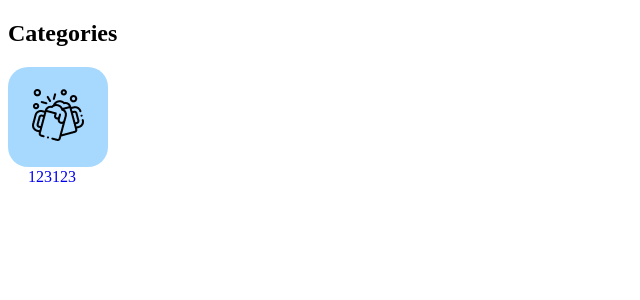
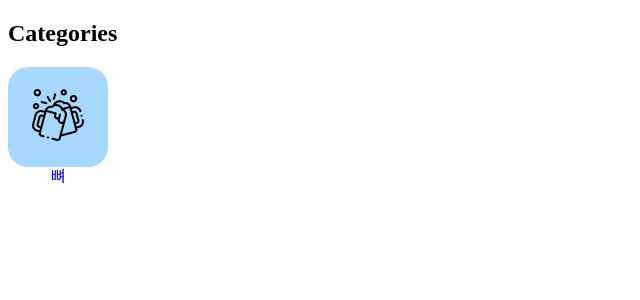
Before and after one commit to GC-AdvancedWebPrograming-WebGPT/FrontEndDev, a React (Create React App) app: page /categories in a window 1280 px wide. Shown: the top 300 px of the page, without its empty margins (0-640 px from the left). Built offline with nearby package versions, Linux system fonts and the light colour scheme.

Commit message:
Mid-save

```diff
--- a/src/components/ButtonCategory.js
+++ b/src/components/ButtonCategory.js
@@ -26,15 +26,13 @@ const Tag = styled.p`
     margin-top: 0px;
     margin-bottom: 0px;
     position: absolute;
-    left: 20%;
-    right: 20%;
+    left: 0%;
+    right: 0%;
     font-family: 'Pretendard';
     font-style: normal;
     font-weight: 500;
     font-size: 16px;
     line-height: 19px;
-    display: flex;
-    align-items: center;
     text-align: center;
 `
 
@@ -44,7 +42,7 @@ const Box = styled.div`
     height:130px;
 `
 
-function ButtonCategory ({toLink, imgSrc, bgColor}) {
+function ButtonCategory ({toLink, imgSrc, bgColor, tagName}) {
     //non selected bgColor = "#A7D9FF";
     //selected bgColor = "#4F7FDB";
 
@@ -53,7 +51,7 @@ function ButtonCategory ({toLink, imgSrc, bgColor}) {
             <StyledButtonCategory background={bgColor}>
                 <Img src={imgSrc} alt="category" />
             </StyledButtonCategory>
-            <Tag>123123</Tag>
+            <Tag>{tagName}</Tag>
         </Link> </Box>
 
     );
--- a/src/pages/Categories.js
+++ b/src/pages/Categories.js
@@ -6,8 +6,7 @@ const Categories = () =>{
     return(
         <div>
             <h2>Categories</h2>
-
-            <ButtonCategory toLink="/condition" imgSrc={imgs.Cheers} bgColor="#A7D9FF" />
+            <ButtonCategory toLink="/condition" imgSrc={imgs.Cheers} bgColor="#A7D9FF" tagName="뼈"/>
         </div>
     );
 }
```
